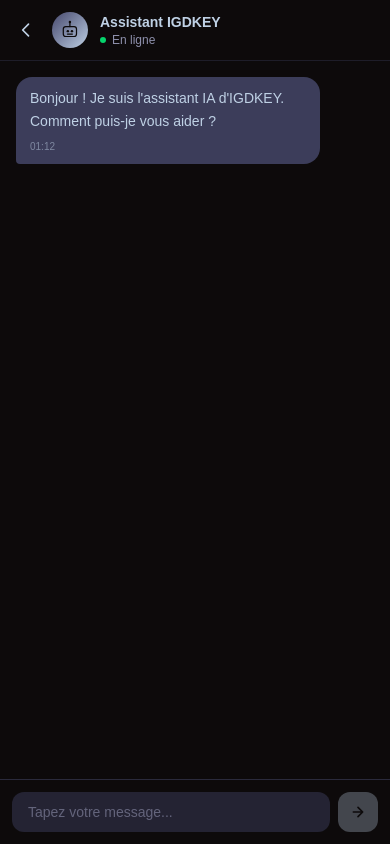
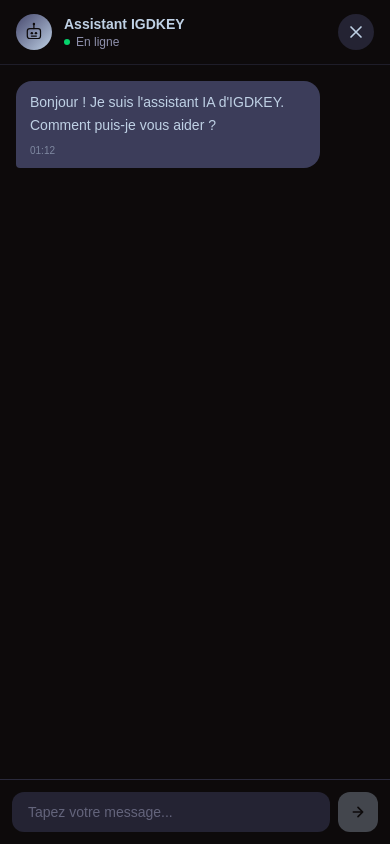
Before and after one commit to JunyiLi0/IGDKEY-website, a React (Vite) app: page /conditions in a window 390 px wide. Both pictures are taken after a click on the button "Ouvrir le chat". Shown: the top 844 px of the page. Built offline with nearby package versions, Linux system fonts and the light colour scheme; a web font is replaced by a local one.

Commit message:
fix: chat history and mobile display

```diff
--- a/src/components/chat/ChatHeader.jsx
+++ b/src/components/chat/ChatHeader.jsx
@@ -2,19 +2,8 @@ import { motion } from "framer-motion";
 import BotAvatar from "./BotAvatar";
 
 const ChatHeader = ({ onClose, isMobile }) => (
-    <div className="flex items-center justify-between px-4 py-3 border-b border-dusty-grape/30">
+    <div className={`flex items-center justify-between px-4 border-b border-dusty-grape/30 ${isMobile ? "py-3.5 pt-[max(0.875rem,env(safe-area-inset-top))]" : "py-3"}`}>
         <div className="flex items-center gap-3">
-            {isMobile && (
-                <motion.button
-                    onClick={onClose}
-                    whileTap={{ scale: 0.9 }}
-                    className="text-pale-sky hover:text-mint-cream transition-colors mr-1"
-                >
-                    <svg className="w-5 h-5" fill="none" stroke="currentColor" viewBox="0 0 24 24">
-                        <path strokeLinecap="round" strokeLinejoin="round" strokeWidth={2} d="M15 19l-7-7 7-7" />
-                    </svg>
-                </motion.button>
-            )}
             <BotAvatar size={36} />
             <div>
                 <h3 className="text-pale-sky font-semibold text-sm">Assistant IGDKEY</h3>
@@ -28,19 +17,22 @@ const ChatHeader = ({ onClose, isMobile }) => (
                 </div>
             </div>
         </div>
-        {!isMobile && (
         <motion.button
             onClick={onClose}
             whileTap={{ scale: 0.9 }}
-                whileHover={{ rotate: 90 }}
+            whileHover={isMobile ? {} : { rotate: 90 }}
             transition={{ type: "spring", stiffness: 300, damping: 20 }}
-                className="text-slate-grey hover:text-pale-sky transition-colors"
+            className={
+                isMobile
+                    ? "w-9 h-9 flex items-center justify-center rounded-full bg-dusty-grape/40 text-pale-sky active:bg-dusty-grape/60 transition-colors"
+                    : "text-slate-grey hover:text-pale-sky transition-colors"
+            }
+            aria-label="Fermer le chat"
         >
-                <svg className="w-5 h-5" fill="none" stroke="currentColor" viewBox="0 0 24 24">
+            <svg className={isMobile ? "w-5 h-5" : "w-5 h-5"} fill="none" stroke="currentColor" viewBox="0 0 24 24">
                 <path strokeLinecap="round" strokeLinejoin="round" strokeWidth={2} d="M6 18L18 6M6 6l12 12" />
             </svg>
         </motion.button>
-        )}
     </div>
 );
 
--- a/src/components/chat/ChatWindow.jsx
+++ b/src/components/chat/ChatWindow.jsx
@@ -7,7 +7,7 @@ const ChatWindow = ({ messages, isStreaming, onSend, onClose, isMobile }) => (
     <motion.div
         className={
             isMobile
-                ? "fixed inset-0 z-50 flex flex-col bg-onyx"
+                ? "fixed inset-0 z-[110] flex flex-col bg-onyx"
                 : "fixed bottom-4 right-4 z-50 w-[420px] h-[600px] bg-onyx/95 backdrop-blur-xl border border-dusty-grape/40 rounded-2xl shadow-2xl shadow-black/40 flex flex-col overflow-hidden"
         }
         initial={{ opacity: 0, scale: isMobile ? 1 : 0.85, y: isMobile ? 40 : 20 }}
--- a/src/components/chat/useChatStream.js
+++ b/src/components/chat/useChatStream.js
@@ -44,10 +44,18 @@ export function useChatStream() {
         abortControllerRef.current = new AbortController();
 
         try {
+            // Build conversation history from existing messages (skip initial greeting and streaming placeholders)
+            const history = messages
+                .filter((m) => m.id !== 1 && !m.isStreaming && m.text)
+                .map((m) => ({
+                    role: m.sender === "user" ? "user" : "assistant",
+                    content: m.text,
+                }));
+
             const res = await fetch(API_URL, {
                 method: "POST",
                 headers: { "Content-Type": "application/json" },
-                body: JSON.stringify({ message: input }),
+                body: JSON.stringify({ message: input, history }),
                 signal: abortControllerRef.current.signal,
             });
 
```
Also changed, not shown: 1 other file (tests, documents, lock files or other folders). Lines whose indentation alone changed are shown as unchanged.
